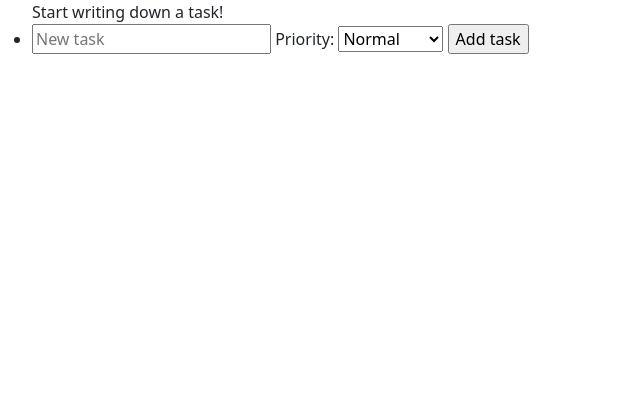
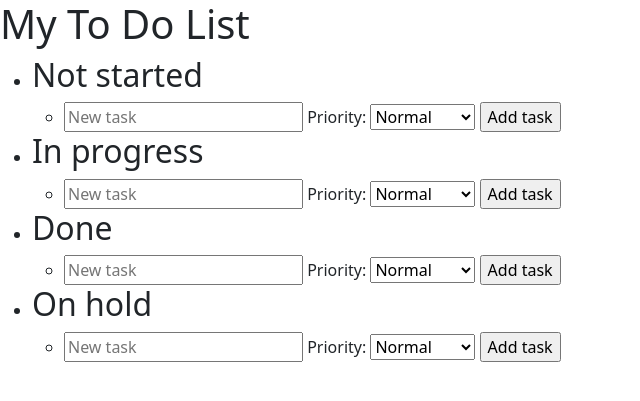
Before and after one commit to leo-kramer/todo-app, a PHP site: page / in a window 1280 px wide. Shown: the top 401 px of the page, without its empty margins (0-640 px from the left). Run offline with PHP 8.4, Linux system fonts and the light colour scheme.

Commit message:
Sort tasks by status

```diff
--- a/index.php
+++ b/index.php
@@ -10,42 +10,56 @@
 </head>
 
 <body>
-  <!-- Task list -->
+  <h1>My To Do List</h1>
+
+  <!-- Kanban board -->
   <ul>
-    <?php
+    <?php include 'sort-tasks.php';
     $tasks = json_decode(file_get_contents("tasks.json"));
+    $sorted_tasks = sort_tasks_by_status($tasks);
 
-    if (empty($tasks)) {
-      echo "Start writing down a task!";
-    } else {
-      foreach ($tasks as $index => $task) {
-        $name = $task[0];
-        $status = $task[1];
-        $priority = $task[2];
+    foreach ($sorted_tasks as $status => $status_tasks) {
+      if ($status === "unsorted" && empty($status_tasks)) {
+        echo "";
+        break;
+      }
+
+      $status_heading = ucfirst(str_replace("_", " ", $status));
+
+      echo "<li><h2>$status_heading</h2><ul>";
+
+      if (!empty($status_tasks)) {
+        foreach ($status_tasks as $index => $task) {
+          $name = $task['name'];
+          $priority = $task['priority'];
           echo "<li>
             <p>$name</p>
-          <p>$status</p>
             <p>$priority</p>
             <button onclick='deleteTask($index)'>Delete task</button>
           </li>";
         }
       }
-    ?>
-    <li>
-      <form method="post" action="<?= htmlspecialchars($_SERVER["PHP_SELF"]); ?>">
-        <input type="text" name="task" placeholder="New task"></input>
 
-        <label for="priority">Priority: </label>
-        <select name="priority">
-          <option value="Immediate">Immediate</option>
-          <option value="High">High</option>
-          <option value="Normal" selected>Normal</option> <!-- Default option -->
-          <option value="Low">Low</option>
+      echo "<li>
+          <form method='post' action='" . htmlspecialchars($_SERVER["PHP_SELF"]) . "'>
+            <input type='text' name='task' placeholder='New task' required>
+            <input type='hidden' name='status' value='$status'>
+
+            <label for='priority'>Priority: </label>
+            <select name='priority' required>
+              <option value='Immediate'>Immediate</option>
+              <option value='High'>High</option>
+              <option value='Normal' selected>Normal</option> <!-- Default option -->
+              <option value='Low'>Low</option>
             </select>
 
-        <input type="submit" name="submit" value="Add task"></input>
+            <input type='submit' name='submit' value='Add task'>
           </form>
         </li>
+      </ul>
+    </li>";
+    }
+    ?>
   </ul>
   <script src="assets/scripts/script.js"></script>
   <?php include 'add-task.php' ?>
--- /dev/null
+++ b/sort-tasks.php
@@ -0,0 +1,43 @@
+<?php
+function sort_tasks_by_status($tasks)
+{
+  $not_started = [];
+  $in_progress = [];
+  $done = [];
+  $on_hold = [];
+  $unsorted = [];
+
+  if (!empty($tasks)) {
+    foreach ($tasks as $index => $task) {
+      $name = $task[0];
+      $status = $task[1];
+      $priority = $task[2];
+
+      switch ($status) {
+        case "Not started":
+          $not_started[] = ['index' => $index, 'name' => $name, 'status' => $status, 'priority' => $priority];
+          break;
+        case "In progress":
+          $in_progress[] = ['index' => $index, 'name' => $name, 'status' => $status, 'priority' => $priority];
+          break;
+        case "Done":
+          $done[] = ['index' => $index, 'name' => $name, 'status' => $status, 'priority' => $priority];
+          break;
+        case "On hold":
+          $on_hold[] = ['index' => $index, 'name' => $name, 'status' => $status, 'priority' => $priority];
+          break;
+        default:
+          $unsorted[] = ['index' => $index, 'name' => $name, 'status' => $status, 'priority' => $priority];
+          break;
+      }
+    }
+  }
+
+  return [
+    'not_started' => $not_started,
+    'in_progress' => $in_progress,
+    'done' => $done,
+    'on_hold' => $on_hold,
+    'unsorted' => $unsorted
+  ];
+}
```
Lines whose indentation alone changed are shown as unchanged.
